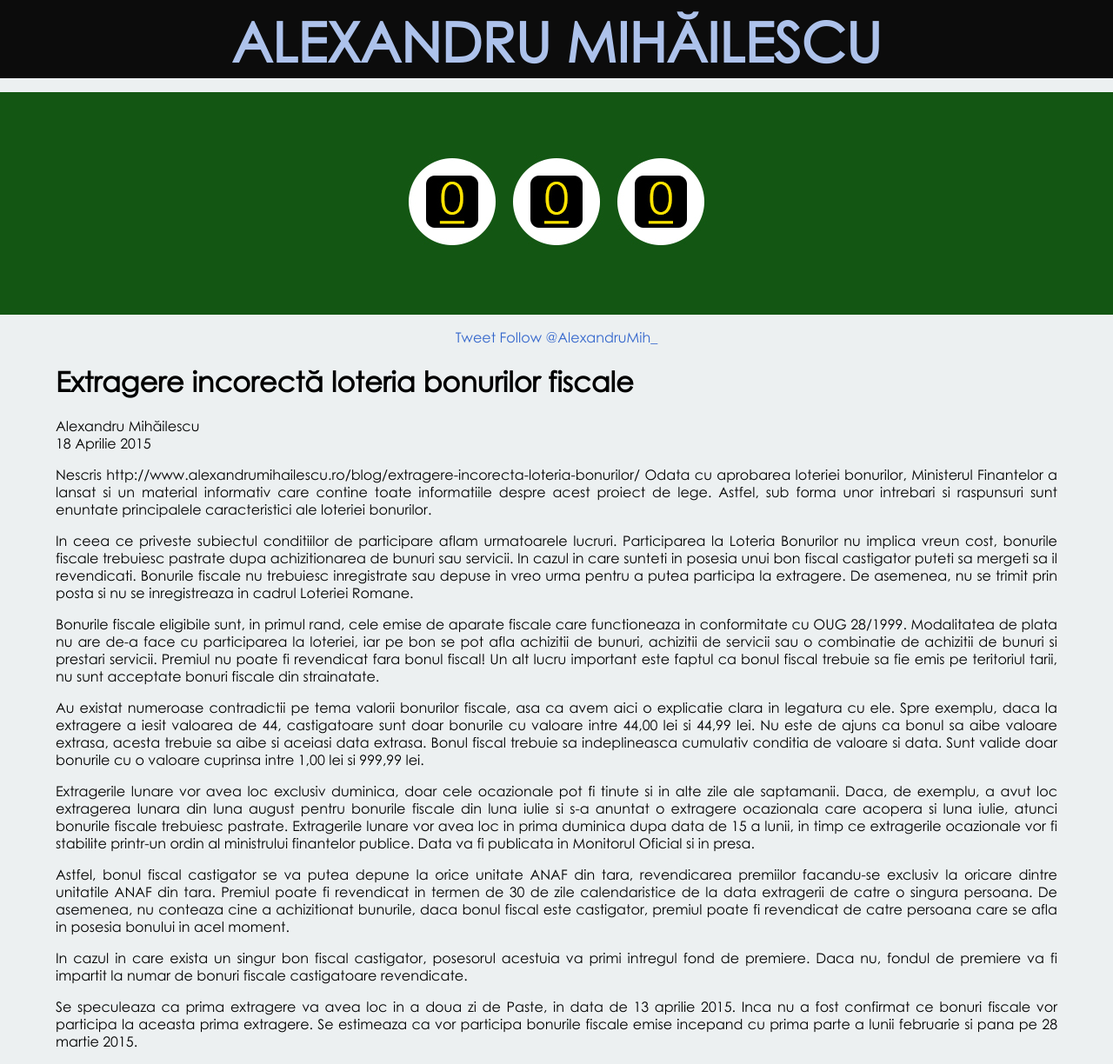
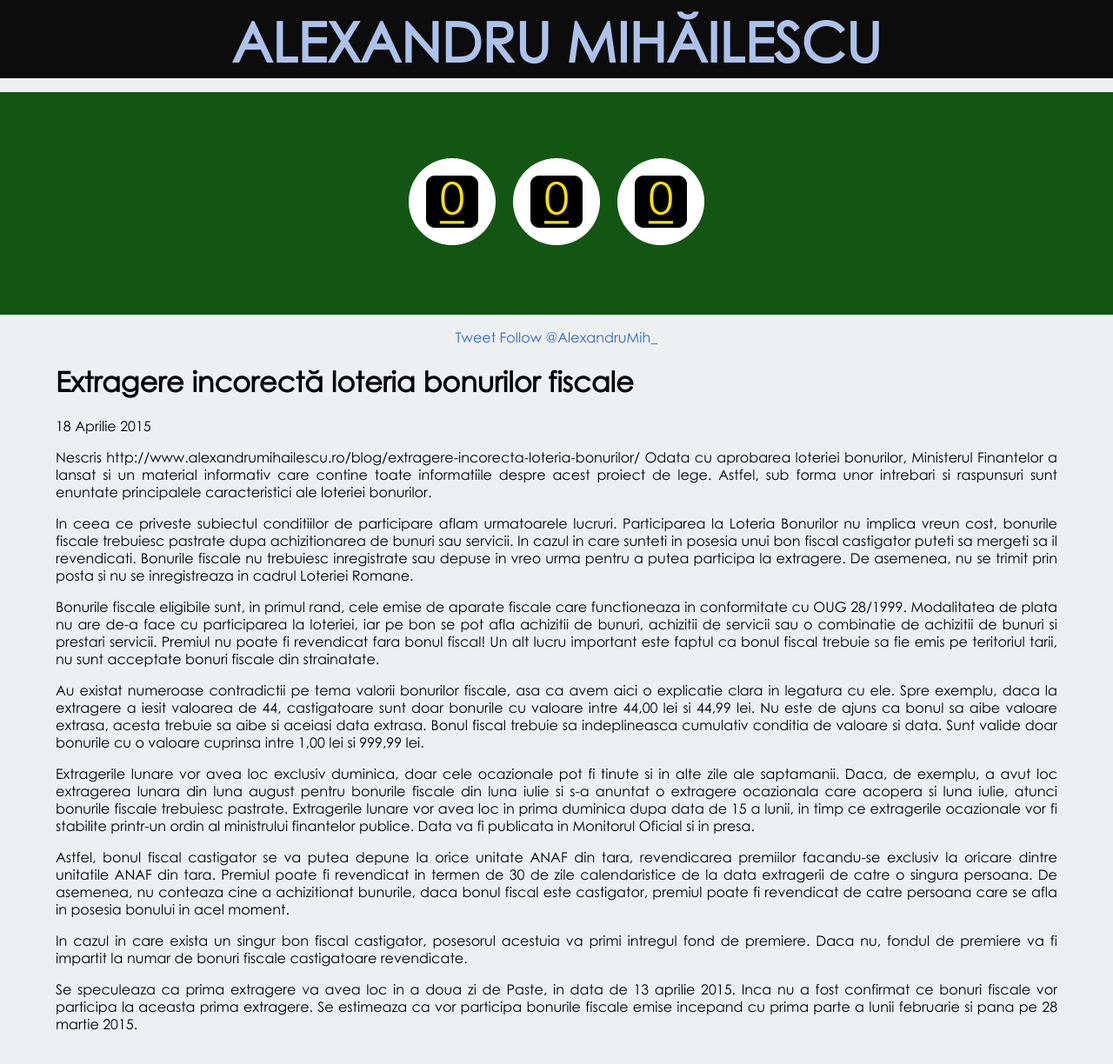
Before and after one commit to AlexandruMihailescu/alexandrumihailescu.github.com, a Jekyll site: the page built from _posts/2015-04-18-extragere-incorecta-loteria-bonurilor.md, in a window 1280 px wide. Shown: the whole page at 87% size. Built offline with Jekyll 4.4.1, drawn with Linux system fonts in a browser that asks for light colours; nearby versions of some CDN libraries; Markdown is read by kramdown in place of the engine named in the settings; comment, search, counter and statistics services are not loaded.

Commit message:
updated position

```diff
--- a/_layouts/post.html
+++ b/_layouts/post.html
@@ -15,7 +15,6 @@
 <!--POST-->
   <div id="content">
 <h1>{{ page.title }}</h1>
-<div class="byline-name" style="height: 0; display: inline;">Alexandru Mihăilescu</div>
 <div class="dateline">
   {% assign m = page.date | date: "%-m" %}
   {{ page.date | date: "%-d" }}
--- a/style/blogpoststyle.css
+++ b/style/blogpoststyle.css
@@ -22,3 +22,7 @@
     visibility: hidden;
     height: 0;
 }
+
+h1, .dateline{
+    text-align: left;
+}
```
